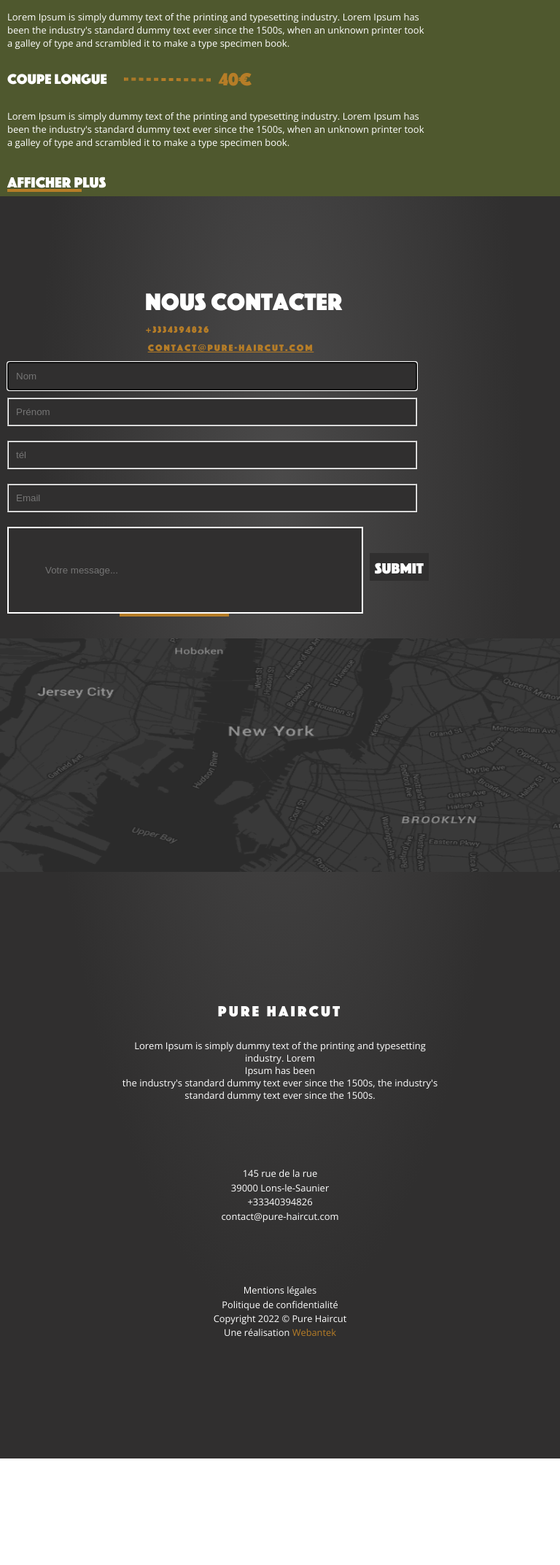
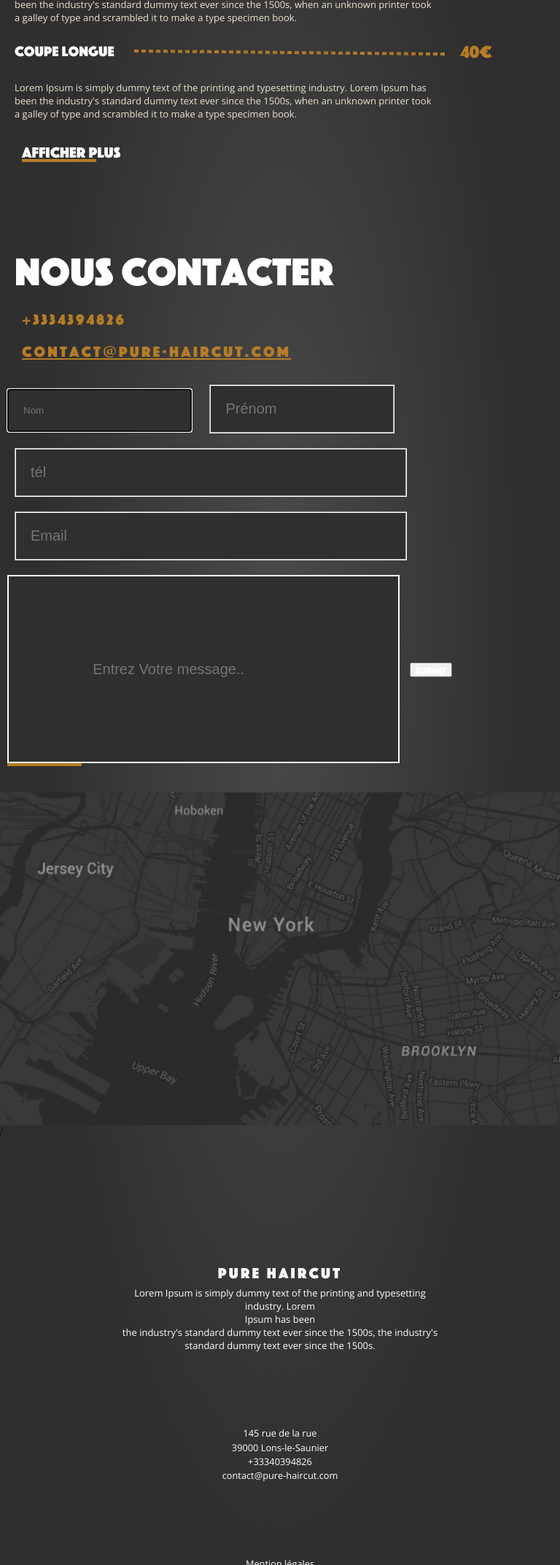
Before and after one commit to SachaBanderier/projet-4, a plain HTML site: page index.html in a window 768 px wide. Shown: the part 655-2800 px from the top of the page at 73% size. Before the commit the page ends 2654 px from the top, so only its background shows below. Drawn offline with Linux system fonts and the light colour scheme.

Commit message:
debut responsive tablette

```diff
--- a/assets/css/style.css
+++ b/assets/css/style.css
@@ -1,88 +1,69 @@
 @font-face {font-family: "Open Sans"; src: url("../font/OpenSans-Regular.ttf");}
 @font-face {font-family: "Phosphate"; src: url("../font/PhosphateRR\ Solid.ttf");}
 
-body{
-    width: 100%;
-    height: 100vh;
-    margin:0px;
+*{
+    margin:0;
     box-sizing: border-box;
    }
 main{
     background: radial-gradient(43.25% 43.25% at 50% 50%, rgba(48, 47, 47, 0.87) 0%, #302F2F 100%);
 }
+h2,h3,.envoye,.finServices{
+    font-family: 'Phosphate';
+    font-weight: 400;
+    color: white;
+}
+p{
+    font-family: 'Open Sans';
+    color: #FFFFFF;
+    font-weight: 400;
+   }
 #services{
     width: 100%;
     min-height: 100vh;
     display: flex;
-    align-items: center;
-    justify-content: center;
+    align-items: flex-start;
     flex-direction: column;
-    background: #4f582e;
 }
-#services>h1{
-    font-family:"Phosphate";
+#services>.boxServices>.titleServices>h2{
     font-size: 2.125em;
     line-height: 2.625em;
-    color: white;
-    font-weight: 400;
-    margin-top: 0px;
-    margin-left: -160px;
-}
-.navServices{
-    min-height: 10%;
-    display: flex;
-    justify-content: center;
-    align-items: center;
-    background: #B67D27;
-    flex-direction: row;
+    margin-left: 10px;
 
 }
+.boxPersonne{
+    display: flex;
+    align-items: center;
+}
 h3{
-    font-family:"Phosphate";
-    text-decoration: none;
-    margin-left: 25px;
-    margin-top: -25px;
-    color: white;
-    padding: 5px;
-    font-weight: 400;
+    margin: 0px 15px;
+    font-size: 1.25em;
 }
-.navServices>h3{
-
-
-
-
+#services>.boxPersonne>h3:hover{
+   border-bottom: 4px solid #B67D27;
+   line-height: 30px;
 }
-.navServices>h3:hover{
-   border-bottom: 4px solid #B67D27;
-
-}
-#boxServives{
+#boxCoupe{
     width: 100%;
     min-height: 80vh;
     display: flex;
     align-items: center;
     justify-content: center;
 }
-#boxServices>.coupeA>.coupe1>h2{
-    font-family: 'Phosphate';
-    font-weight: 400;
+#boxCoupe>.coupeA>.coupe1>h2{
     font-size: 1.25em;
     line-height:1.563em ;
-    color: #FFFFFF;
     margin: 10px;
   }
-#boxServices>.coupeA>.coupe1>p{
+#boxCoupe>.coupeA>.coupe1>p{
     width: 75%;
-    font-family: 'Open Sans';
-    font-style: normal;
-    font-weight: 400;
     font-size: 0.813em;
     margin-left: 10px;
-    color: #FFFFFF;
-    margin-top: 20px;
+    margin-top: 0px;
 }
 .coupe1{
-    margin-top: 0px;
+    margin-top: 25px;
+    font-weight: 400;
 }
 .coupe1>.pointille{
     position:relative;
@@ -92,46 +73,28 @@ h3{
     content:'';
     border: 2px dashed #B67D27;
     transform: matrix(1, 0.01, -0.01, 1, 0, 0);
-    width: 15%;
-    border-spacing: 20%;
+    width: 20%;
     margin-top: -25px;
-    margin-left: 170px;
+    margin-left: 47%;
 }
-.pointelle>.euro{
-    position:relative;
-}
-.pointille>.euro::before{
-    position: absolute;
-    content:'';
-    border: 2px dashed #B67D27;
-    transform: matrix(1, 0.01, -0.01, 1, 0, 0);
-    width: 20%;
-    margin-left: 170px;
+.euro{
+    display: flex;
+    align-items: flex-end;
+    justify-content: center;
+    margin-top: -50px;
 }
 .euro{
     font-family: 'Phosphate';
-    font-style: normal;
-    font-weight: 400;
-    font-size: 1.563em;
+    font-size: 1.5em;
     line-height: 1.938em;
     color: #B67D27;
-    margin-left: 300px;
-    margin-top : -50px;
-}
-.coupeA{
-    display: flex;
-    align-items: center;
-    justify-content: center;
-    flex-direction: column;
+    margin-left: 70%;
+    font-weight: 100;
 }
 .finServices{
-    font-family: 'Phosphate';
-    font-style: normal;
-    font-weight: 400;
     font-size: 1.313em;
     margin: 10px;
     margin-top: 20px;
-    color: #FFFFFF;
     }
 .traitEspace{
     position:relative;
@@ -143,7 +106,6 @@ h3{
     border: 2px solid #B67D27;
     margin-left: 10px;
     margin-top: -10px;
-
 }
 #contacter{
     width: 100%;
@@ -157,42 +119,31 @@ h3{
     width: 100%;
     min-width: 20%;
     display: flex;
-    align-items: center;
+    align-items: flex-start;
     justify-content: center;
     flex-direction: column;
+    margin-top: 100px;
 }
-.contact>h1{
+.contact>h2{
+    font-size: 2.125em;
+    line-height:2.625em;
+    margin: 0px 0px 0px 10px;
+}
+.contact>.phone,.mail{
     font-family: 'Phosphate';
-    font-style: normal;
-    font-weight: 400;
-    font-size: 34px;
-    line-height: 42px;
-    color: #FFFFFF;
-    margin-left: -100px;
-    margin-top: 120px;
-}
-.contact>.phone{
-    font-family: 'Phosphate';
-    font-style: normal;
-    font-weight: 400;
     font-size:0.81em;
     line-height: 1em;
     letter-spacing: 0.15em;
     color: #B67D27;
-    margin-left: -280px;
-    margin-top: -15px;
+}
+.contact>.phone{
+    margin-left: 10px;
 }
 .contact>.mail{
-    font-family: 'Phosphate';
-    font-style: normal;
-    font-weight: 400;
-    font-size: 0.81em;
-    line-height: 1em;
-    letter-spacing: 0.15em;
     text-decoration-line: underline;
-    color: #B67D27;
-    margin-left: -135px;
-    margin-top: 0px;
+    margin-left: 10px;
+    margin-top: 10px;
+    padding-bottom: 20px;
 }
 .formulaire{
     width: 100%;
@@ -206,142 +157,268 @@ h3{
     display: flex;
     flex-direction: column;
 }
-.name{
+.name,.telForm,.surname,.email{
     border: 2px groove #FFFFFF;
-    width: 70%;
-    margin: 0px 0px;
+    width: 80%;
     background-color: #302F2F;
     margin-left: 10px;
     padding: 10px;
+    color: #FFFFFF;
 }
-.surname, .tel, .email{
-    border: 2px groove #FFFFFF;
-    width: 70%;
-    margin: 10px 0px;
-    background-color: #302F2F;
+.surname,.telForm,.email,.msg{
     margin-left: 10px;
-    padding: 10px;
+    margin: 10px;
 }
 .msg{
     border: 2px solid #FFFFFF;
-    width: 50%;
-    height: 20%;
-    margin: 10px 0px;
+    width: 80%;
+    padding: 15%;
     background-color: #302F2F;
     margin-left: 10px;
-    padding: 50px;
-}
-.envoye{
-    font-family: 'Phosphate';
-    font-style: normal;
-    font-weight: 400;
-    font-size: 1.313em;
-    line-height: 1.625em;
     color: #FFFFFF;
-    background-color:#302F2F;
-    border: 1px solid #302F2F;
-    color:white;
-    margin: 5px;
 }
 .traitSend{
-    width: 19%;
+    position:relative;
+}
+.traitSend:after{
+    content: '';
+    position: absolute;
+    width: 98px;
     border: 2px solid #B67D27;
-    margin-left: -290px;
+    margin-left: 10px;
     margin-top: -10px;
 }
 .boxMap{
+    width: 100%;
+    min-width: 50%;
     display: flex;
     align-items: center;
     justify-content: center;
     flex-direction: column;
 }
  img{
-    width: 100vw;
-    height: 40vh;
+    width: 100%;
+    height: 57vh;
     margin-top: 30px;
 }
 footer{
     width: 100%;
-    height: 100vh;
+    min-height: 100vh;
     display: flex;
     align-items: center;
     justify-content: center;
     flex-direction: column;
 }
-#identite{
-    min-height: 40%;
+.boxTitle{
+    min-height: 25vh;
+    display: flex;
+    align-items: flex-end;
+    justify-content: center;
+
+}
+.logoFooter>h2{
+    letter-spacing: 0.15em;
+    font-size: 1.313em;
+    line-height: 1.625;
+}
+#boxFooter{
+    min-height: 75vh;
+    display: flex;
+    align-items: center;
+    justify-content: space-evenly;
+    flex-direction: column;
+}
+#boxFooter>.textFooter{
+    width: 65%;
+    text-align: center;
+    margin-top: -100px;
+    font-size: 0.813em;
+}
+.textFooter{
+display: flex;
+justify-content: flex-start;
+align-content: flex-end;
+margin-top: 50px;
+}
+#boxFooter>.adressFooter{
+    font-size: 0.8em;
+    line-height: 1.5em;
+    text-align: center;
+    font-weight: 400;
+}
+#boxFooter>.legalsFooter{
+    font-size: 0.8em;
+    line-height: 1.4em;
+    margin-bottom: 50px;
+    text-align: center;
+}
+span{
+    color: #B67D27;
+}
+/*--------------------------responsive Tablette---------------------*/
+@media screen and (min-width: 601px) and (max-width:1023px){
+
+#services>.boxServices>.titleServices>h2{
+    font-size: 3.438em;
+    line-height: 4.313em;
+    margin-left: 20px;
+    margin-top: -50px;
+    margin-bottom: -50px;
+}
+.boxPersonne>h3{
+    margin: 0px 15px;
+    font-size: 1.25em;
+    font-weight: 400;
+    line-height: 1.563em;
+    margin-left: 30px;
+}
+#boxCoupe>.coupeA>.coupe1>h2{
+    margin-left: 20px;
+}
+#boxCoupe>.coupeA>.coupe1>p{
+    margin-left: 20px;
+    color: rgb(235, 227, 210);
+    font-size: 0.813em;
+}
+.coupe1>.pointille{
+    position:relative;
+}
+.coupe1>.pointille::before{
+    position: absolute;
+    content:'';
+    border: 2px dashed #B67D27;
+    transform: matrix(1, 0.01, -0.01, 1, 0, 0);
+    width: 55%;
+    margin-top: -25px;
+    margin-left: 24%;
+}
+.coupe1{
+    margin-top: 10px;
+}
+.coupe1>h2{
+    margin-top: -60px;
+}
+.coupe1>p{
+ line-height: 1.4em;
+ padding-top: 20px;
+ padding-bottom: 10px;
+}
+.finServices{
+    margin-left: 30px;
+}
+.contact>h2{
+    font-size: 3.438em;
+    line-height:4.297em;
+    margin: 0px 0px 0px 20px;
+    margin-top: 20px;
+}
+.traitEspace{
+    position:relative;
+}
+.traitEspace:after {
+    content: '';
+    position: absolute;
+    width: 98px;
+    border: 2px solid #B67D27;
+    margin-left: 30px;
+    margin-top: -10px;
+}
+.contact{
+     margin-top: 0px;
+}
+.contact>.phone,.mail{
+    margin-left: 10px;
+    font-size: 1.313em;
+    line-height:1.625em;
+    letter-spacing: 0.15em;
+    padding: 20px;
+}
+.contact>.mail{
+    margin-left: 10px;
+    margin-top: -30px;
+}
+.contact>.phone{
+    margin-top: -85px;
+    text-decoration: none;
+}
+.formulaire{
+    width: 100%;
+    min-width: 30%;
     display: flex;
     align-items: center;
     justify-content: center;
     flex-direction: column;
 }
-#identite>h2{
-    font-family: 'Phosphate';
-    font-style: normal;
-    font-weight: 100;
-    font-size: 1.313em;
-    letter-spacing: 0.15em;
+.formulaire>form{
+    display: flex;
+    flex-direction: column;
+}
+.name,.surname{
+    border: 2px groove #FFFFFF;
+    width: 33%;
+    background-color: #302F2F;
+
+    padding: 20px;
+
+}
+.telForm{
+    border: 2px groove #FFFFFF;
+    width: 70%;
+    background-color: #302F2F;
+    padding: 20px;
+}
+.email{
+    border: 2px groove #FFFFFF;
+    width: 70%;
+    background-color: #302F2F;
+
+    padding: 20px;
+}
+.surname,.telForm,.email,.msg{
+    margin-left: 20px;
+    font-size: 1.25em;
+}
+.msg{
+    border: 2px solid #FFFFFF;
+    width: 70%;
+    padding: 15%;
+    background-color: #302F2F;
+    margin-left: 10px;
     color: #FFFFFF;
 }
-#identite>p{
-    width: 65%;
-    font-family: 'Open Sans';
-    font-style: normal;
-    font-weight: 400;
-    font-size: 0.813em;
-    line-height:1.3em;
-    text-align: center;
-    color: #FFFFFF;
+.traitSend{
+    position:relative;
 }
-#adress{
-    min-height: 20%;
-    flex-direction: column;
-
+.traitSend:after{
+    content: '';
+    position: absolute;
+    width: 98px;
+    border: 2px solid #B67D27;
+    margin-left: 10px;
+    margin-top: -10px;
 }
-#adress>p{
-    font-family: 'Open Sans';
-    font-style: normal;
-    font-weight: 100;
-    font-size: 0.813em;
-    line-height: 1.5em;
-    color: #FFFFFF;
-    margin: 0 0px;
-    text-align: center;
-    }
-#legals{
+.boxMap{
     width: 100%;
-    min-height: 20%;
+    min-width: 50%;
     display: flex;
     align-items: center;
+    justify-content: center;
     flex-direction: column;
 }
-#legals>p{
-    font-family: 'Open Sans';
-    font-size: 0.8em;
-    line-height: 1.5em;
-    color: #FFFFFF;
-    margin: 0 40px;
-}
-span{
-    color: #B67D27;
+ img{
+    width: 100%;
+    height: 57vh;
+    margin-top: 30px;
 }
 
 
-@media screen and (min-height: 500px){
-
-/*#services>h1 {
-    font-family: "Phosphate";
-    font-size: 3.438em;
-    line-height: 4.313em;
-    color: white;
-    font-weight: 400;
-    margin-top: 0px;
-    margin-left: 20px;
-    margin-top: -48px;
-}
 
 
+
+
+
+
+
+/*-----------------------responsive Pc------------------------------*/
+@media screen and (min-height: 1024px){
 }
-@media screen and (min-height: 1024px){
-
-}
--- a/index.html
+++ b/index.html
@@ -5,28 +5,27 @@
     <meta http-equiv="X-UA-Compatible" content="IE=edge">
     <meta name="viewport" content="width=device-width, initial-scale=1.0">
     <title>Pure Haircut</title>
+    <link rel="stylesheet" href="https://cdnjs.cloudflare.com/ajax/libs/font-awesome/6.0.0/css/all.min.css" integrity="sha512-9usAa10IRO0HhonpyAIVpjrylPvoDwiPUiKdWk5t3PyolY1cOd4DSE0Ga+ri4AuTroPR5aQvXU9xC6qOPnzFeg==" crossorigin="anonymous" referrerpolicy="no-referrer" />
     <link rel="stylesheet" href="assets/css/style.css">
 </head>
 <body>
 
  <main>
+     <!---------------------------------------section Nos Services ----------------------------------->
     <section id="services">
-        <div class="navServices"></div>
-            <h1>
+        <div class="boxServices">
+             <div class="titleServices">
+                <h2>
                     Nos Services
-            </h1>
-            <h3>
-                Enfant
-            </h3>
-            <h3>
-                Femme
-            </h3>
-            <h3
-                >Homme
-            </h3>
+                </h2>
             </div>
-
-        <div id="boxServices">
+            <div class="boxPersonne">
+                <h3> Enfant </h3>
+                <h3> Femme </h3>
+                <h3> Homme </h3>
+            </div>
+        </div>
+        <div id="boxCoupe">
             <div class="coupeA">
                 <div class="coupe1">
                     <h2>
@@ -84,9 +83,12 @@
                         when an unknown printer took a galley of type and scrambled it to make a type specimen book.
                     </P>
                 </div>
+                    <div class="finServices">
+                        AFFICHER PLUS
                     </div>
-            <div class="finServices">AFFICHER PLUS</div>
                     <div class="traitEspace"></div>
+            </div>
+
 
             <!--<div class="coupeB">
                 <div class="coupe2">
@@ -137,60 +139,67 @@
             </div> -->
         </div>
     </section>
-
+    <!-------------------------------------------------- section contact--------------------------------->
     <section id="contacter">
             <div class="contact">
-                <h1>
+                <h2>
                     NOUS CONTACTER
-                </h1>
-                <p class="phone">+3334394826</p>
-                <p class="mail">CONTACT@PURE-HAIRCUT.COM</p>
+                </h2>
+                <a href="" class="phone">+3334394826</a>
+                <a href="" class="mail">CONTACT@PURE-HAIRCUT.COM</a>
             </div>
 
             <div id="formulaire">
                 <form method="post" action="traitement.php">
                     <input type="text" class="name" name="user_name" placeholder="Nom" autofocus required>
                     <input type="text" class="surname" name="user_name" placeholder="Prénom" autofocus required>
-                    <input type="phone" class="tel" name="tel" placeholder="tél" autofocus>
-                    <input type="tel" class="email" name="email" placeholder="Email" autofocus>
-                    <input type="textarea" class="msg" name="user_message" placeholder="Votre message...">
+                    <input type="tel" class="telForm" name="tel" placeholder="tél" autofocus>
+                    <input type="email" class="email" name="email" placeholder="Email" autofocus>
+                    <input type="textarea" class="msg" name="user_message" placeholder="Entrez Votre message..">
                     <input type="submit" class="envoye" name="submit" placeholder="Envoyer">
+                    <div class="traitSend"></div>
                 </form>
             </div>
-                <div class="traitSend"></div>
+
             <div class="boxMap">
-                <div class="map">
                 <img src="assets/img/map.png" alt="carte de géocalisation">
+
             </div>
-            </div>
-
     </section>
-
+/<!----------------------------------------------------------------zone footer---------------------------------->
     <footer>
-            <div id="identite">
+        <div id="logoFooter">
+            <div class="boxTitle">
+                <div class="logoFooter">
                     <h2>
                         PURE HAIRCUT
                     </h2>
+                </div>
+            </div>
+            <div id="boxFooter">
+                <div class="textFooter">
                     <P>
                         Lorem Ipsum is simply dummy text of the printing and typesetting industry.
                         Lorem <br> Ipsum has been <br>the industry's standard dummy text ever since the 1500s,
                         the industry's standard dummy text ever since the 1500s.
                     </P>
                 </div>
-            <div id="adress">
+                <div class="adressFooter">
                     <p>145 rue de la rue</p>
                     <p>39000 Lons-le-Saunier</p>
                     <p>+33340394826</p>
                     <p>contact@pure-haircut.com</p>
                 </div>
-            <div id="legals">
-                <p>Mentions légales</p>
-                <p>Politique de confidentialité</p>
-                <p>Copyright 2022 &copy; Pure Haircut</p>
-                <p>Une réalisation <span> Webantek </span></p>
+                <div class="legalsFooter">
+                    <p> Mention légales </p>
+                    <p> Politique de confidentilité </p>
+                    <p> Copyright 2022 &copy Pure Haircut </p>
+                    <p> Une réalisation <span>Webantek</span></p>
+                </div>
+            </div>
         </div>
     </footer>
 </main>
 </body>
-<script src="app.js"></script>
+<script src="assets/js/app.js"></script>
 </html>
```
Lines whose indentation alone changed are shown as unchanged.
